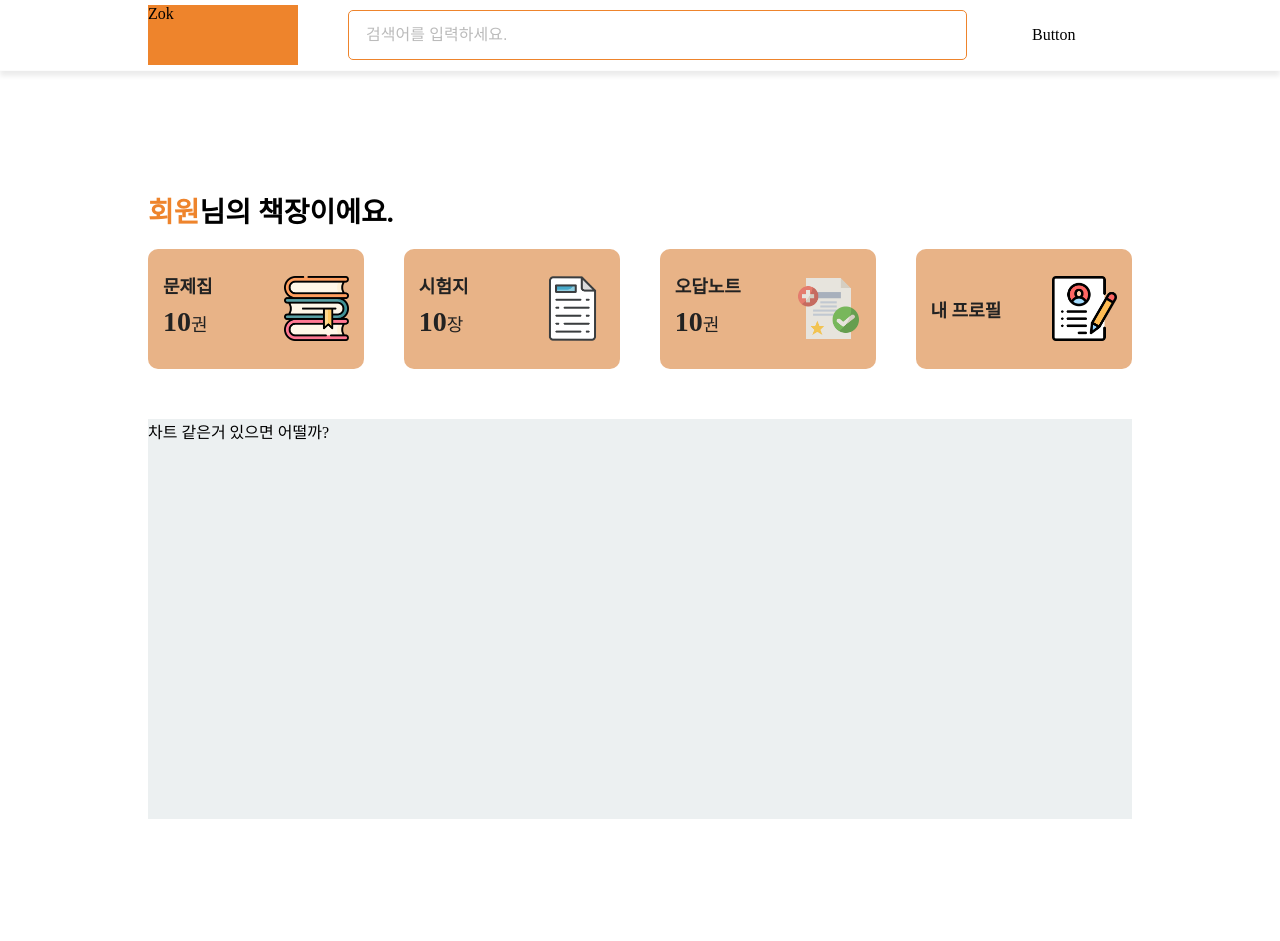
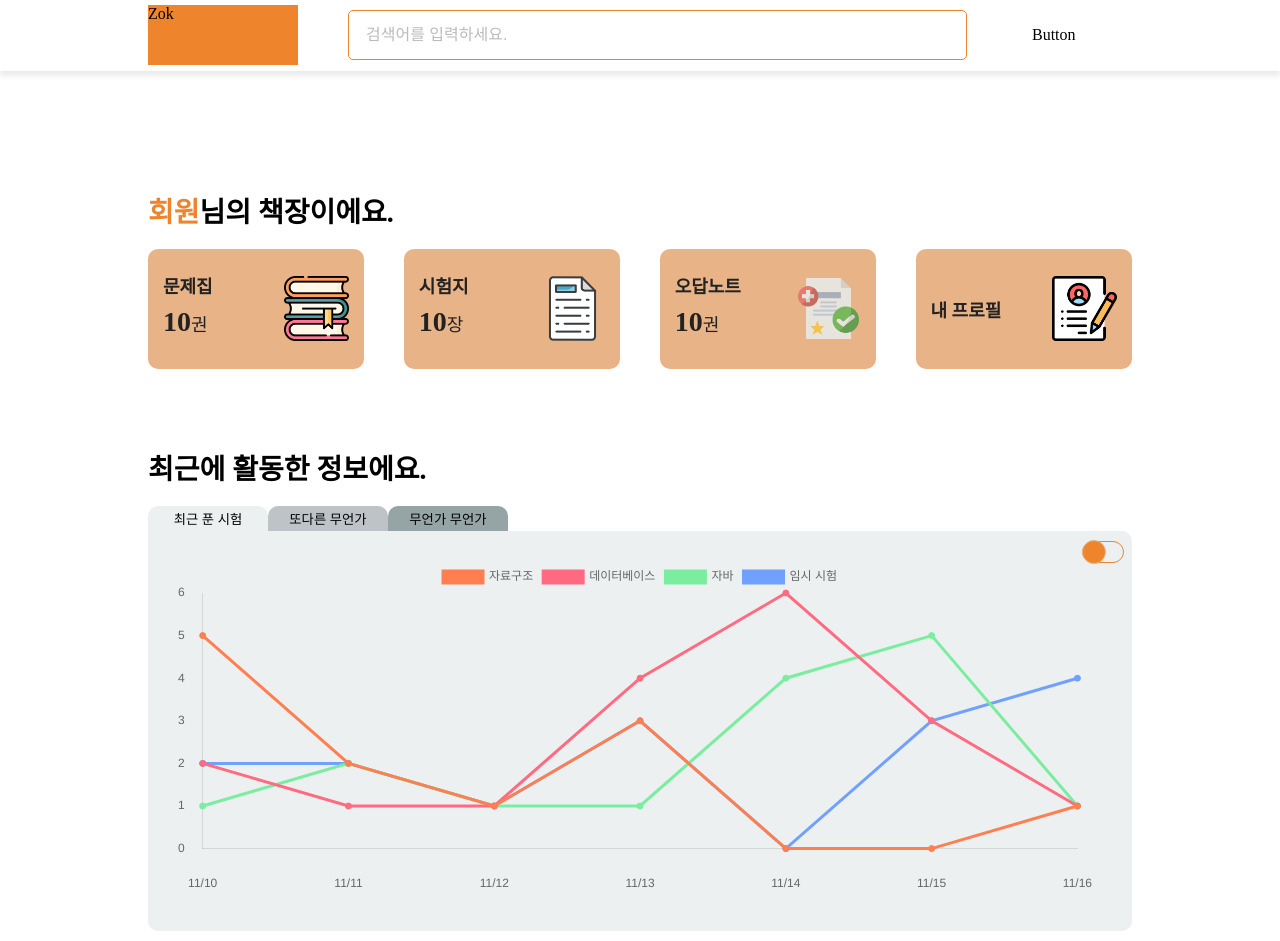
Before and after one commit to boostcampwm-2022/web07-zokboo.com, a React (Create React App) app in the folder client/: page / in a window 1280 px wide. Before the commit the page ends 819 px from the top, so only its background shows below. Built offline with nearby package versions, Linux system fonts and the light colour scheme.

Commit message:
design:main layout renewer

```diff
--- a/client/package.json
+++ b/client/package.json
@@ -11,7 +11,9 @@
     "@types/react": "18.0.25",
     "@types/react-dom": "18.0.8",
     "@types/styled-components": "5.1.26",
+    "chart.js": "3.9.1",
     "react": "^18.2.0",
+    "react-chartjs-2": "4.3.1",
     "react-dom": "^18.2.0",
     "react-router-dom": "6.4.3",
     "react-scripts": "5.0.1",
--- /dev/null
+++ b/client/src/components/chart/Chart.tsx
@@ -0,0 +1,178 @@
+import {
+  Chart as ChartJS,
+  CategoryScale,
+  LinearScale,
+  BarElement,
+  Title,
+  Tooltip,
+  Legend,
+  PointElement,
+  LineElement,
+} from 'chart.js';
+import { Bar, Line } from 'react-chartjs-2';
+import styled from 'styled-components';
+import useArrayValue from '../../hooks/useArrayValue';
+import useToggleValue from '../../hooks/useToggleValue';
+import { colors } from '../../styles/theme';
+import Toggle from '../common/Toggle';
+
+const ChartContainer = styled.div<{ bgColor: string }>`
+  position: relative;
+
+  width: 100%;
+  height: 400px;
+
+  padding: 20px;
+  margin: 25px 0 10px 0;
+
+  box-sizing: border-box;
+
+  background-color: ${(props) => props.bgColor};
+  border-radius: 0 10px 10px 10px;
+`;
+
+const ChartToggle = styled.div`
+  position: absolute;
+  top: 10px;
+  right: 10px;
+
+  width: 40px;
+  height: 20px;
+`;
+
+const ChartCategory = styled.button`
+  position: absolute;
+  top: -25px;
+  left: 0;
+
+  width: 120px;
+  height: 25px;
+
+  border: none;
+  border-radius: 10px 10px 0 0;
+  background-color: ${colors.gray1};
+
+  text-align: center;
+  cursor: pointer;
+
+  :nth-child(2) {
+    left: 120px;
+    background-color: ${colors.gray2};
+  }
+  :nth-child(3) {
+    left: 240px;
+    background-color: ${colors.gray3};
+  }
+`;
+
+interface CATEGORY {
+  name: string;
+  color: string;
+}
+type GRAPH = typeof Line | typeof Bar;
+
+ChartJS.register(CategoryScale, LinearScale, BarElement, PointElement, LineElement, Title, Tooltip, Legend);
+
+const options = {
+  maintainAspectRatio: false,
+  layout: {
+    padding: {
+      top: 10,
+    },
+  },
+
+  scales: {
+    x: {
+      grid: {
+        display: false,
+      },
+      ticks: {
+        padding: 20,
+      },
+    },
+    y: {
+      grid: {
+        display: false,
+      },
+      ticks: {
+        padding: 10,
+      },
+    },
+  },
+};
+
+const CategoryInfo = [
+  {
+    name: '최근 푼 시험',
+    color: colors.gray1,
+  },
+  {
+    name: '또다른 무언가',
+    color: colors.gray2,
+  },
+  {
+    name: '무언가 무언가',
+    color: colors.gray3,
+  },
+];
+
+const Chart = () => {
+  const [Graph, setToggle] = useToggleValue<GRAPH>({
+    falseValue: Line,
+    trueValue: Bar,
+    initialState: false,
+  });
+  const [category, handleChange] = useArrayValue<CATEGORY>(CategoryInfo);
+
+  const labels = ['11/10', '11/11', '11/12', '11/13', '11/14', '11/15', '11/16'];
+  const data = {
+    labels,
+    borderColor: '#ffff',
+    datasets: [
+      {
+        label: '자료구조',
+        data: [5, 2, 1, 3, 0, 0, 1],
+        backgroundColor: '#ff7f50',
+        borderColor: '#ff7f50',
+      },
+      {
+        label: '데이터베이스',
+        data: [2, 1, 1, 4, 6, 3, 1],
+        backgroundColor: '#ff6b81',
+        borderColor: '#ff6b81',
+      },
+      {
+        label: '자바',
+        data: [1, 2, 1, 1, 4, 5, 1],
+        backgroundColor: '#7bed9f',
+        borderColor: '#7bed9f',
+      },
+      {
+        label: '임시 시험',
+        data: [2, 2, 1, 3, 0, 3, 4],
+        backgroundColor: '#70a1ff',
+        borderColor: '#70a1ff',
+      },
+    ],
+  };
+
+  return (
+    <ChartContainer bgColor={category.color}>
+      {CategoryInfo.map(({ name }, idx) => {
+        return (
+          <ChartCategory key={name} onClick={() => handleChange(idx)}>
+            {name}
+          </ChartCategory>
+        );
+      })}
+
+      <ChartToggle>
+        <Toggle setToggle={setToggle} />
+      </ChartToggle>
+
+      <Graph options={options} data={data} />
+    </ChartContainer>
+  );
+};
+
+export default Chart;
--- /dev/null
+++ b/client/src/components/common/Toggle.tsx
@@ -0,0 +1,83 @@
+import styled from 'styled-components';
+import { colors } from '../../styles/theme';
+
+const ToggleButton = styled.div`
+  position: relative;
+  width: 100%;
+  height: 100%;
+
+  border: 1px solid ${colors.primary};
+  border-radius: 60px;
+
+  cursor: pointer;
+
+  ::before {
+    content: '';
+
+    position: absolute;
+    left: -1px;
+    top: 50%;
+    transform: translateY(-50%);
+
+    width: 50%;
+    height: 100%;
+
+    padding: 1px;
+
+    border: 1px solid ${colors.secondary};
+    background-color: ${colors.primary};
+    border-radius: 50%;
+
+    transition: all 0.3s;
+  }
+`;
+
+const ToggleContainer = styled.div`
+  position: relative;
+
+  width: 100%;
+  height: 100%;
+
+  input {
+    display: none;
+  }
+
+  input[type='checkbox']:checked + ${ToggleButton} {
+    ::before {
+      content: '';
+
+      position: absolute;
+      left: 50%;
+      top: 50%;
+      transform: translateY(-50%);
+
+      width: 50%;
+      height: 100%;
+
+      padding: 1px;
+
+      border: 1px solid ${colors.secondary};
+      background-color: ${colors.primary};
+      border-radius: 50%;
+
+      transition: all 0.3s;
+    }
+  }
+`;
+
+interface Props {
+  setToggle: () => void;
+}
+
+const Toggle = ({ setToggle }: Props) => {
+  return (
+    <ToggleContainer>
+      <label htmlFor="toggle">
+        <input type="checkbox" id="toggle" onChange={setToggle} />
+        <ToggleButton />
+      </label>
+    </ToggleContainer>
+  );
+};
+
+export default Toggle;
--- a/client/src/components/dashboard/DashBoard.tsx
+++ b/client/src/components/dashboard/DashBoard.tsx
@@ -11,7 +11,11 @@ const HomeDashBoard = styled.div`
   justify-content: space-between;
   flex-wrap: wrap;
 
-  margin-bottom: 50px;
+  margin-bottom: 60px;
+
+  @media screen and (max-width: ${device.tablet}) {
+    margin-bottom: 30px;
+  }
 `;
 
 const DashBoardItemContainer = styled(Link)`
@@ -127,39 +131,6 @@ const DashBoard = () => {
         }
       />
       <DashBoardItem title="내 프로필" image={profile} link="/mypage" contents={null} />
-      {/* <DashBoardItemContainer>
-        <DashBoardItemInfoContainer>
-          <h3>시험지</h3>
-          <p>
-            <span>10</span>권
-          </p>
-        </DashBoardItemInfoContainer>
-        <DashBoardItemImageBoxContainer>
-          <img src={paper} alt="paper" />
-        </DashBoardItemImageBoxContainer>
-      </DashBoardItemContainer>
-      <DashBoardItemContainer>
-        <DashBoardItemInfoContainer>
-          <h3>오답노트</h3>
-          <p>
-            <span>10</span>권
-          </p>
-        </DashBoardItemInfoContainer>
-        <DashBoardItemImageBoxContainer>
-          <img src={reviewNote} alt="reviewNote" />
-        </DashBoardItemImageBoxContainer>
-      </DashBoardItemContainer>
-      <DashBoardItemContainer>
-        <DashBoardItemInfoContainer>
-          <h3>내프로필 관리</h3>
-          <p>
-            <span>10</span>권
-          </p>
-        </DashBoardItemInfoContainer>
-        <DashBoardItemImageBoxContainer>
-          <img src={profile} alt="profile" />
-        </DashBoardItemImageBoxContainer>
-      </DashBoardItemContainer> */}
     </HomeDashBoard>
   );
 };
--- /dev/null
+++ b/client/src/hooks/useArrayValue.tsx
@@ -0,0 +1,15 @@
+import { useState } from 'react';
+
+type Return<Type> = [Type, (value: number) => void];
+
+function useArrayValue<Type>(array: Type[]): Return<Type> {
+  const [state, setState] = useState<number>(0);
+
+  const onChange = (value: number) => {
+    setState(value);
+  };
+
+  return [array[state], onChange];
+}
+
+export default useArrayValue;
--- /dev/null
+++ b/client/src/hooks/useToggleValue.tsx
@@ -0,0 +1,28 @@
+import { useState } from 'react';
+
+interface Props<Type> {
+  falseValue: Type;
+  trueValue: Type;
+  initialState: boolean;
+}
+
+type Return<Type> = [Type, () => void];
+
+function useToggleValue<Type>({ falseValue, trueValue, initialState }: Props<Type>): Return<Type> {
+  const [state, setState] = useState<boolean>(initialState);
+
+  const onChange = () => {
+    setState((prev) => !prev);
+  };
+
+  const getToggleValue = () => {
+    if (state) return trueValue;
+    return falseValue;
+  };
+
+  const value = getToggleValue();
+
+  return [value, onChange];
+}
+
+export default useToggleValue;
--- a/client/src/pages/Home.tsx
+++ b/client/src/pages/Home.tsx
@@ -1,4 +1,5 @@
 import styled from 'styled-components';
+import Chart from '../components/chart/Chart';
 import DashBoard from '../components/dashboard/DashBoard';
 
 import { colors, device, fonts, paddings } from '../styles/theme';
@@ -26,13 +27,6 @@ const HomeTitle = styled.h1`
   }
 `;
 
-const HomeChart = styled.div`
-  width: 100%;
-  height: 400px;
-
-  background-color: ${colors.gray1};
-`;
-
 const Home = () => {
   return (
     <HomeContainer>
@@ -42,7 +36,8 @@ const Home = () => {
 
       <DashBoard />
 
-      <HomeChart>차트 같은거 있으면 어떨까?</HomeChart>
+      <HomeTitle>최근에 활동한 정보에요.</HomeTitle>
+      <Chart />
     </HomeContainer>
   );
 };
```
Also changed, not shown: 1 other file (tests, documents, lock files or other folders).
